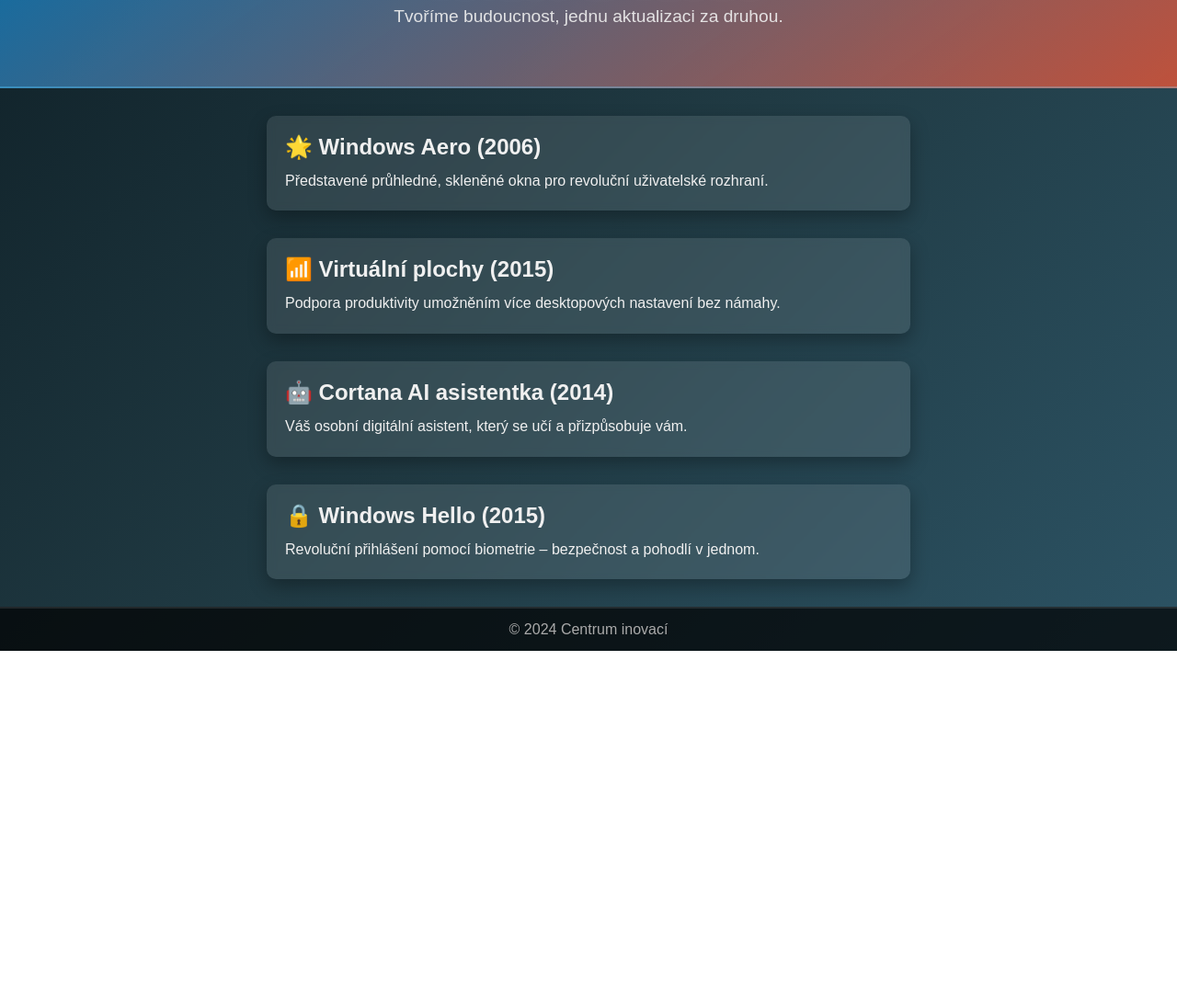
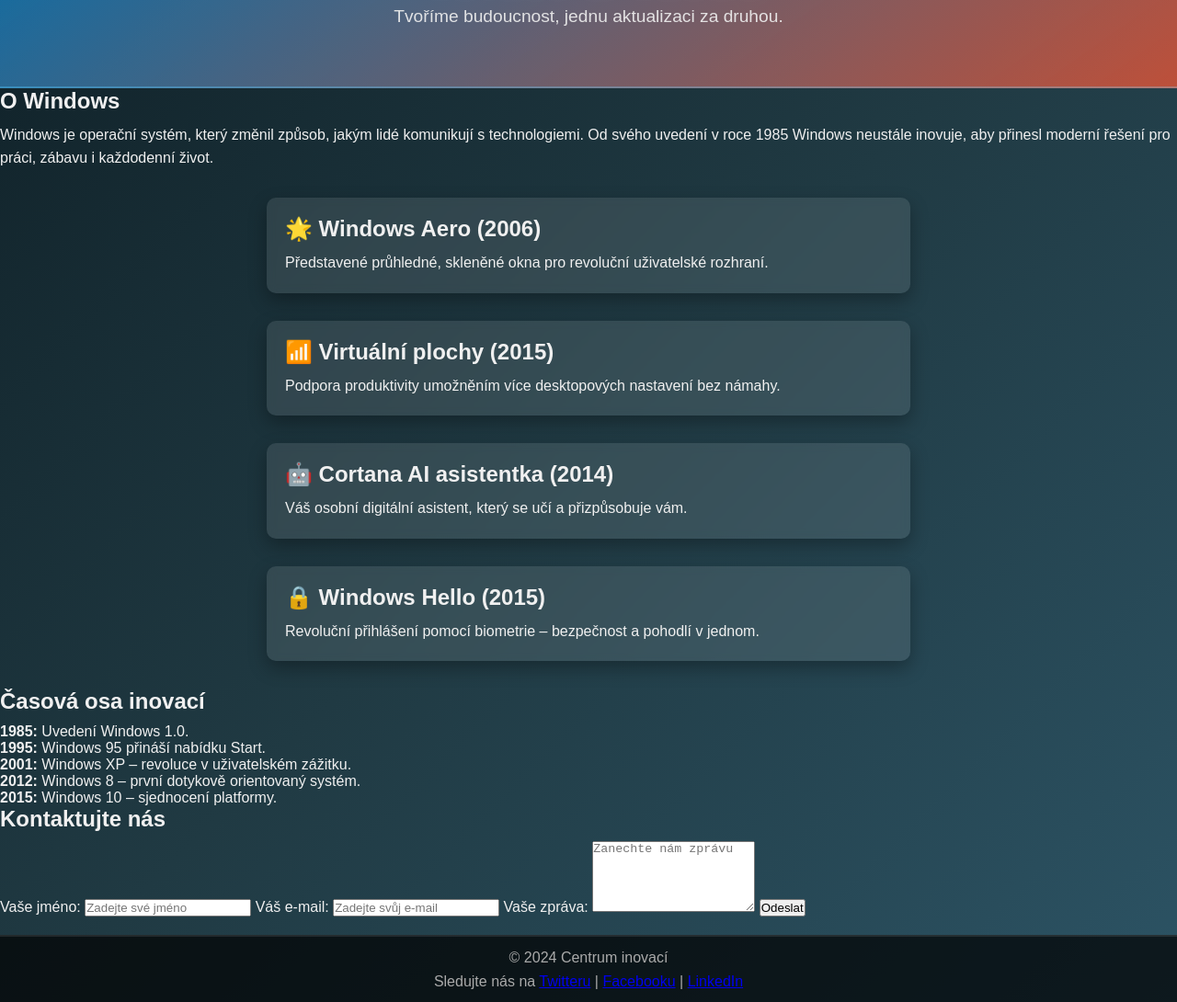
Before and after one commit to ribbonboyy/operacnisystem, a plain HTML site: page index.html in a window 1280 px wide. Shown: the part 118-1208 px from the top of the page at 92% size. Before the commit the page ends 826 px from the top, so only its background shows below. Drawn offline with Linux system fonts and the light colour scheme.

Commit message:
Update index.html

```diff
--- a/index.html
+++ b/index.html
@@ -11,7 +11,18 @@
         <h1 class="title">Inovace Windows</h1>
         <p class="subtitle">Tvoříme budoucnost, jednu aktualizaci za druhou.</p>
     </header>
+
     <main>
+        <!-- About Section -->
+        <section class="about">
+            <h2>O Windows</h2>
+            <p>
+                Windows je operační systém, který změnil způsob, jakým lidé komunikují s technologiemi.
+                Od svého uvedení v roce 1985 Windows neustále inovuje, aby přinesl moderní řešení pro práci, zábavu i každodenní život.
+            </p>
+        </section>
+
+        <!-- Innovations Section -->
         <section class="innovation">
             <h2>🌟 Windows Aero (2006)</h2>
             <p>Představené průhledné, skleněné okna pro revoluční uživatelské rozhraní.</p>
@@ -28,9 +39,42 @@
             <h2>🔒 Windows Hello (2015)</h2>
             <p>Revoluční přihlášení pomocí biometrie – bezpečnost a pohodlí v jednom.</p>
         </section>
+
+        <!-- Timeline Section -->
+        <section class="timeline">
+            <h2>Časová osa inovací</h2>
+            <ul>
+                <li><strong>1985:</strong> Uvedení Windows 1.0.</li>
+                <li><strong>1995:</strong> Windows 95 přináší nabídku Start.</li>
+                <li><strong>2001:</strong> Windows XP – revoluce v uživatelském zážitku.</li>
+                <li><strong>2012:</strong> Windows 8 – první dotykově orientovaný systém.</li>
+                <li><strong>2015:</strong> Windows 10 – sjednocení platformy.</li>
+            </ul>
+        </section>
+
+        <!-- Contact Section -->
+        <section class="contact">
+            <h2>Kontaktujte nás</h2>
+            <form action="#" method="post">
+                <label for="name">Vaše jméno:</label>
+                <input type="text" id="name" name="name" placeholder="Zadejte své jméno" required>
+
+                <label for="email">Váš e-mail:</label>
+                <input type="email" id="email" name="email" placeholder="Zadejte svůj e-mail" required>
+
+                <label for="message">Vaše zpráva:</label>
+                <textarea id="message" name="message" rows="5" placeholder="Zanechte nám zprávu" required></textarea>
+
+                <button type="submit">Odeslat</button>
+            </form>
+        </section>
     </main>
+
     <footer>
         <p>&copy; 2024 Centrum inovací</p>
+        <p>
+            Sledujte nás na <a href="#">Twitteru</a> | <a href="#">Facebooku</a> | <a href="#">LinkedIn</a>
+        </p>
     </footer>
 </body>
 </html>
```
